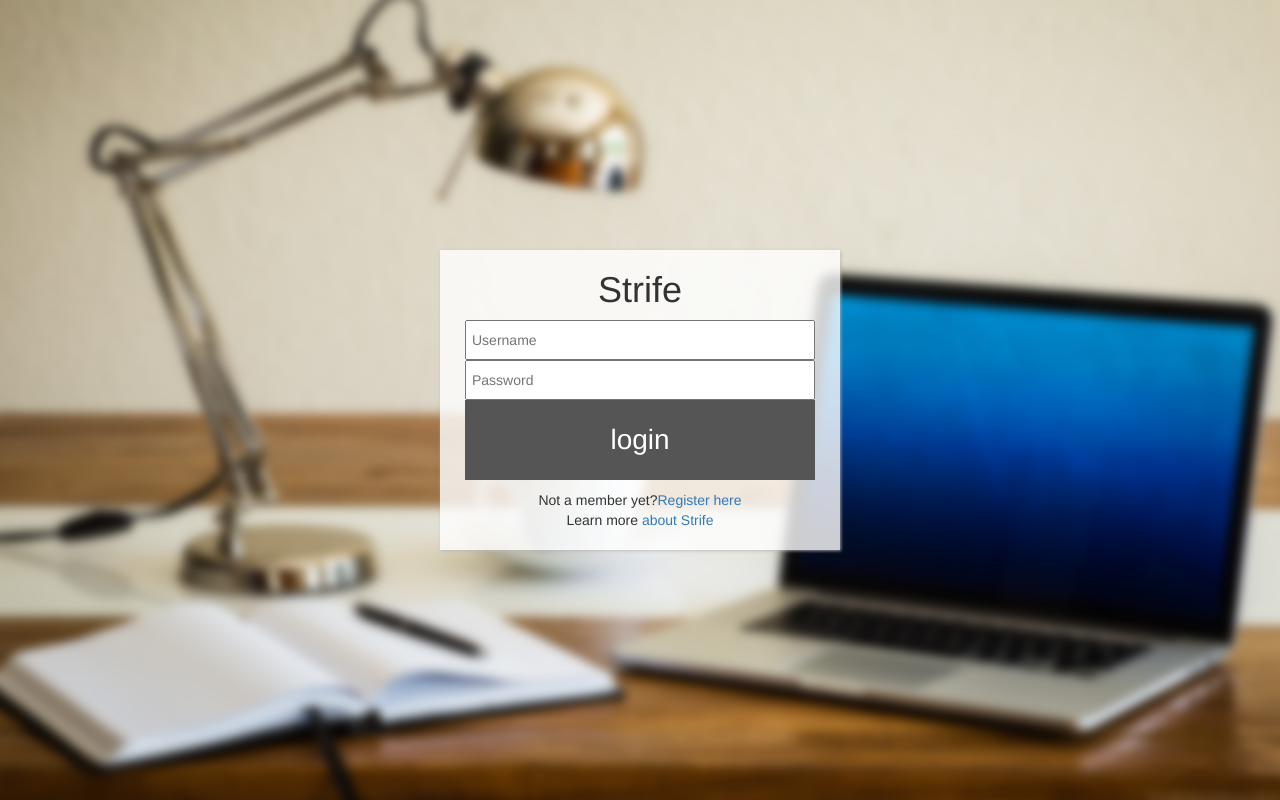
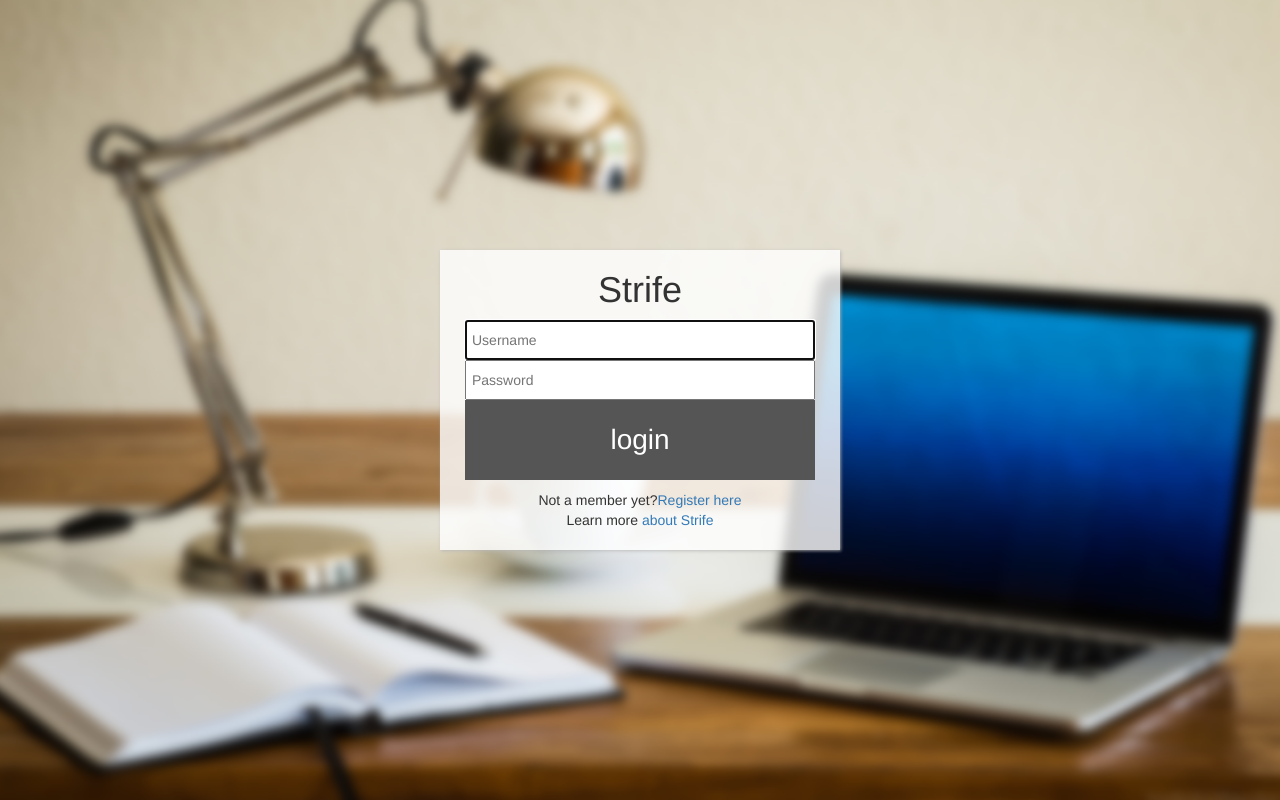
Before and after one commit to Jerhamre/strife, a website: page www/login.ejs in a window 1280 px wide. Drawn offline with nearby package versions, Linux system fonts and the light colour scheme; files that its build step writes are made by us from their sources.

Commit message:
autofocus on username for login.ejs

```diff
--- a/www/login.ejs
+++ b/www/login.ejs
@@ -13,7 +13,7 @@
 <div id="login">
 	<h1>Strife</h1>
   <form method="post">
-  <input type="text" name="username" placeholder="Username" required><br>
+  <input type="text" name="username" placeholder="Username" required autofocus><br>
   <input type="password" name="psw" placeholder="Password" required><br>
   <input type="submit" value="login">
 	</form>
```
